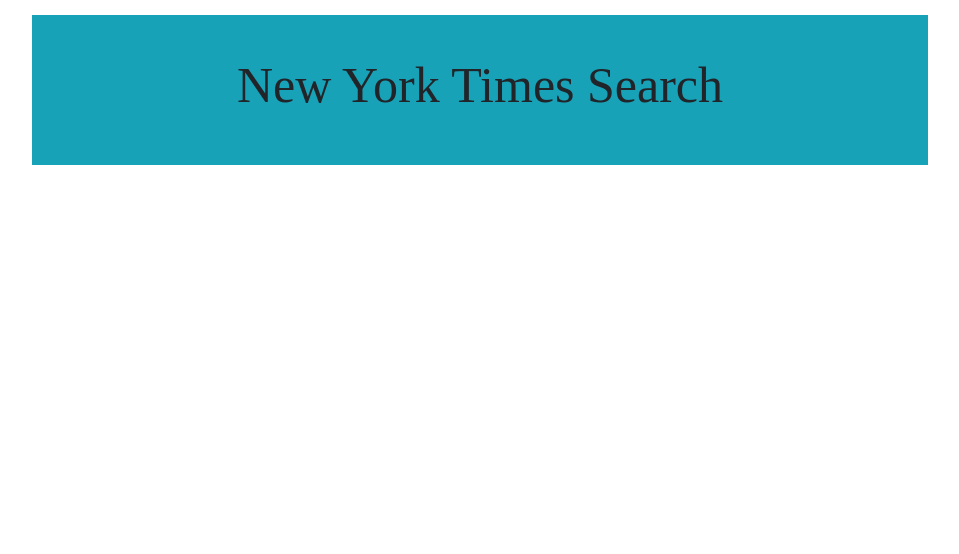
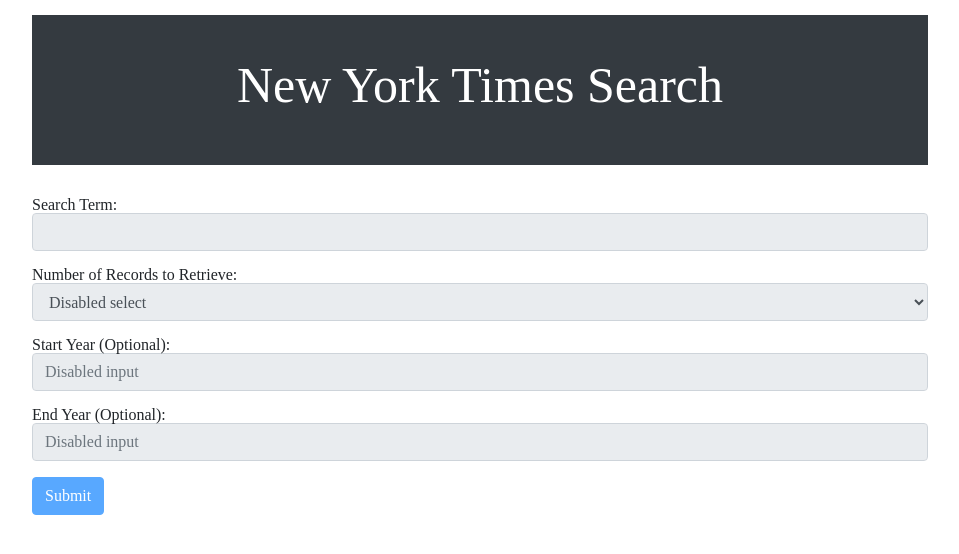
Before and after one commit to Connor218/NewYorkTimes, a plain HTML site: page index.html in a window 1280 px wide. Shown: the whole page, without its empty margins (160-1119 px from the left). Drawn offline with nearby package versions, Linux system fonts and the light colour scheme.

Commit message:
form added

```diff
--- a/index.css
+++ b/index.css
@@ -6,11 +6,16 @@
     text-align: center;
     margin-top: 15px;
     padding-top: 40px;
-
+    color: white;
 }
-
 
 .display-4 {
     font-size: 50px;
     padding-bottom: 20px;
 }
+
+form {
+    width: 70%;
+    margin-left: auto;
+    margin-right: auto;
+}
--- a/index.html
+++ b/index.html
@@ -14,13 +14,41 @@
     <title>New York Times</title>
   </head>
   <body>
-    <div class="jumbotron bg-info jumbotron-fluid">
+
+    <!-- HEAD -->
+    <div class="jumbotron bg-dark jumbotron-fluid">
         <div class="container">
           <h1 class="display-4">New York Times Search</h1>
 
         </div>
       </div>
 
+
+
+      <!-- OUR FORM -->
+      <form>
+        <fieldset disabled>
+          <div class="form-group">
+            <label for="abledTextInput">Search Term:</label>
+            <input type="text" \ class="form-control">
+          </div>
+          <div class="form-group">
+            <label for="disabledSelect">Number of Records to Retrieve:</label>
+            <select id="disabledSelect" class="form-control">
+              <option>Disabled select</option>
+            </select>
+          </div>
+          <div class="form-group">
+            <label for="disabledTextInput">Start Year (Optional):</label>
+            <input type="text" id="disabledTextInput" class="form-control" placeholder="Disabled input">
+            </div>
+            <div class="form-group">
+                <label for="disabledTextInput">End Year (Optional):</label>
+                <input type="text" id="disabledTextInput" class="form-control" placeholder="Disabled input">
+            </div>
+          <button type="submit" class="btn btn-primary">Submit</button>
+        </fieldset>
+      </form>
     <!-- Optional JavaScript -->
     <!-- jQuery first, then Popper.js, then Bootstrap JS -->
     <script src="https://code.jquery.com/jquery-3.3.1.slim.min.js" integrity="sha384-q8i/X+965DzO0rT7abK41JStQIAqVgRVzpbzo5smXKp4YfRvH+8abtTE1Pi6jizo" crossorigin="anonymous"></script>
```
